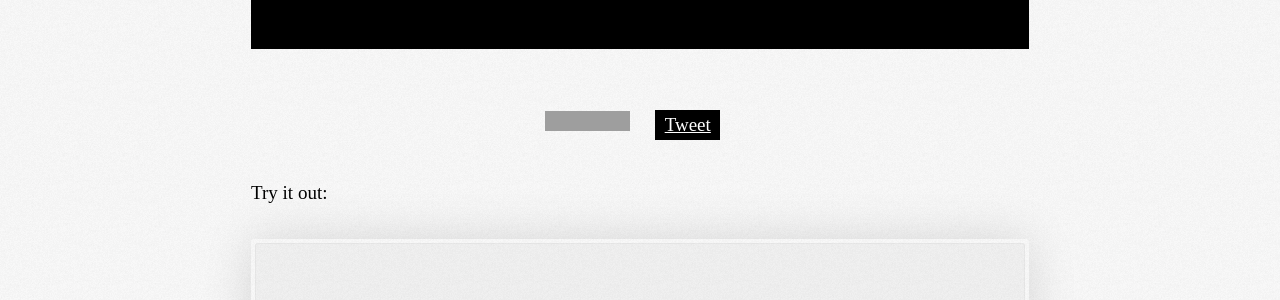
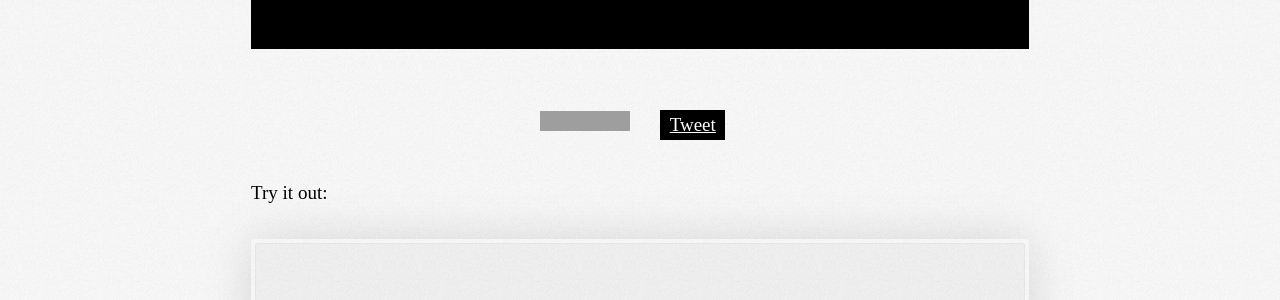
Before and after one commit to dropzone/dropzone, a Jekyll site: the page built from index.md, in a window 1280 px wide. Shown: the part 543-843 px from the top of the page. Built offline with Jekyll 4.4.1, drawn with Linux system fonts in a browser that asks for light colours; Markdown is read by kramdown in place of the engine named in the settings; comment, search, counter and statistics services are not loaded; grey boxes are pictures that could not be loaded.

Commit message:
Resized the github stars preview (since I got over 1000 stars the size didn't fit anymore

```diff
--- a/_layouts/default.html
+++ b/_layouts/default.html
@@ -85,7 +85,7 @@
 
       <section id="social-buttons">
         <div class="social-button">
-          <iframe src="http://ghbtns.com/github-btn.html?user=enyo&amp;repo=dropzone&amp;type=watch&amp;count=true" allowtransparency="true" frameborder="0" scrolling="0" width="85px" height="20px"></iframe>
+          <iframe src="http://ghbtns.com/github-btn.html?user=enyo&amp;repo=dropzone&amp;type=watch&amp;count=true" allowtransparency="true" frameborder="0" scrolling="0" width="95px" height="20px"></iframe>
         </div>
 
         <div class="social-button">
```
